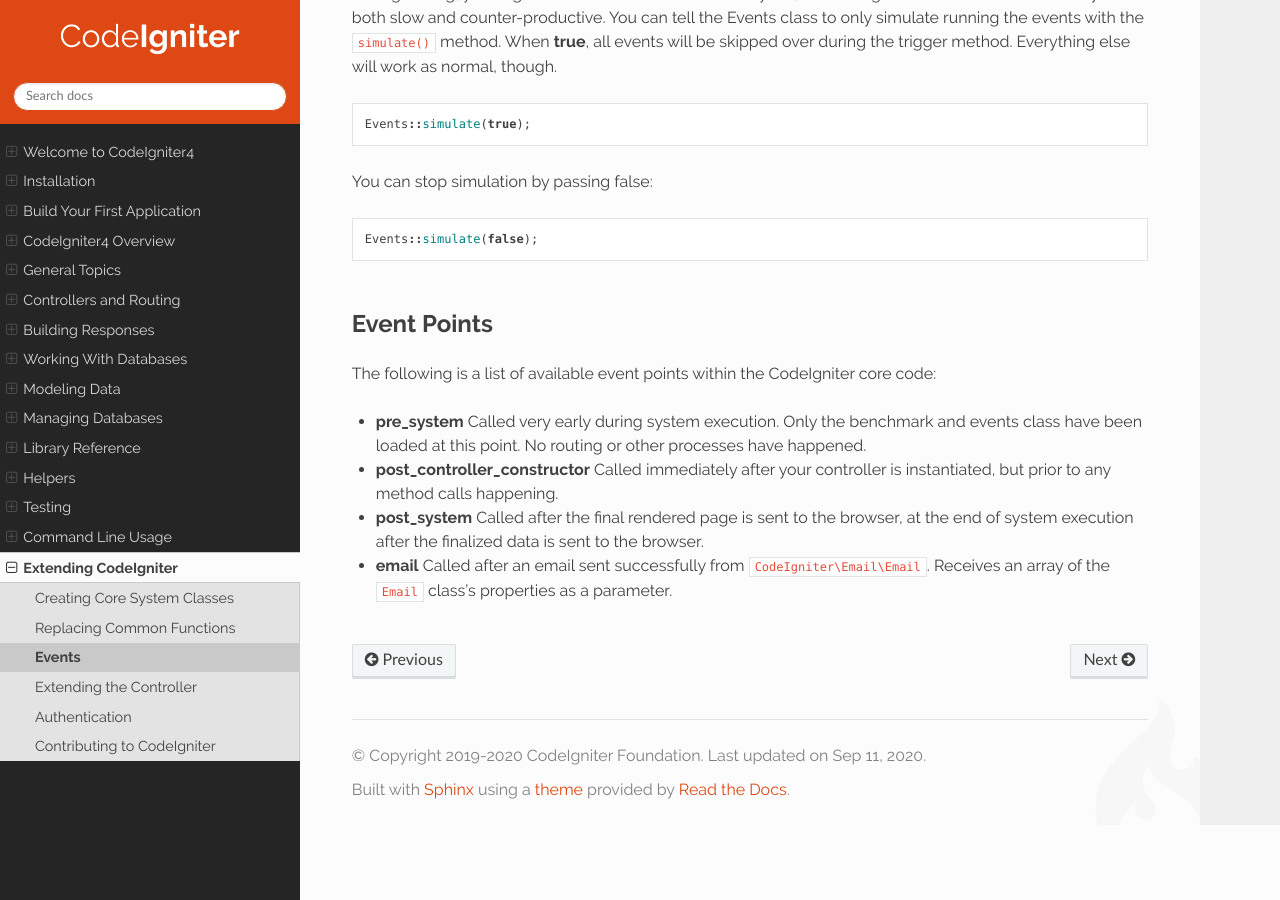
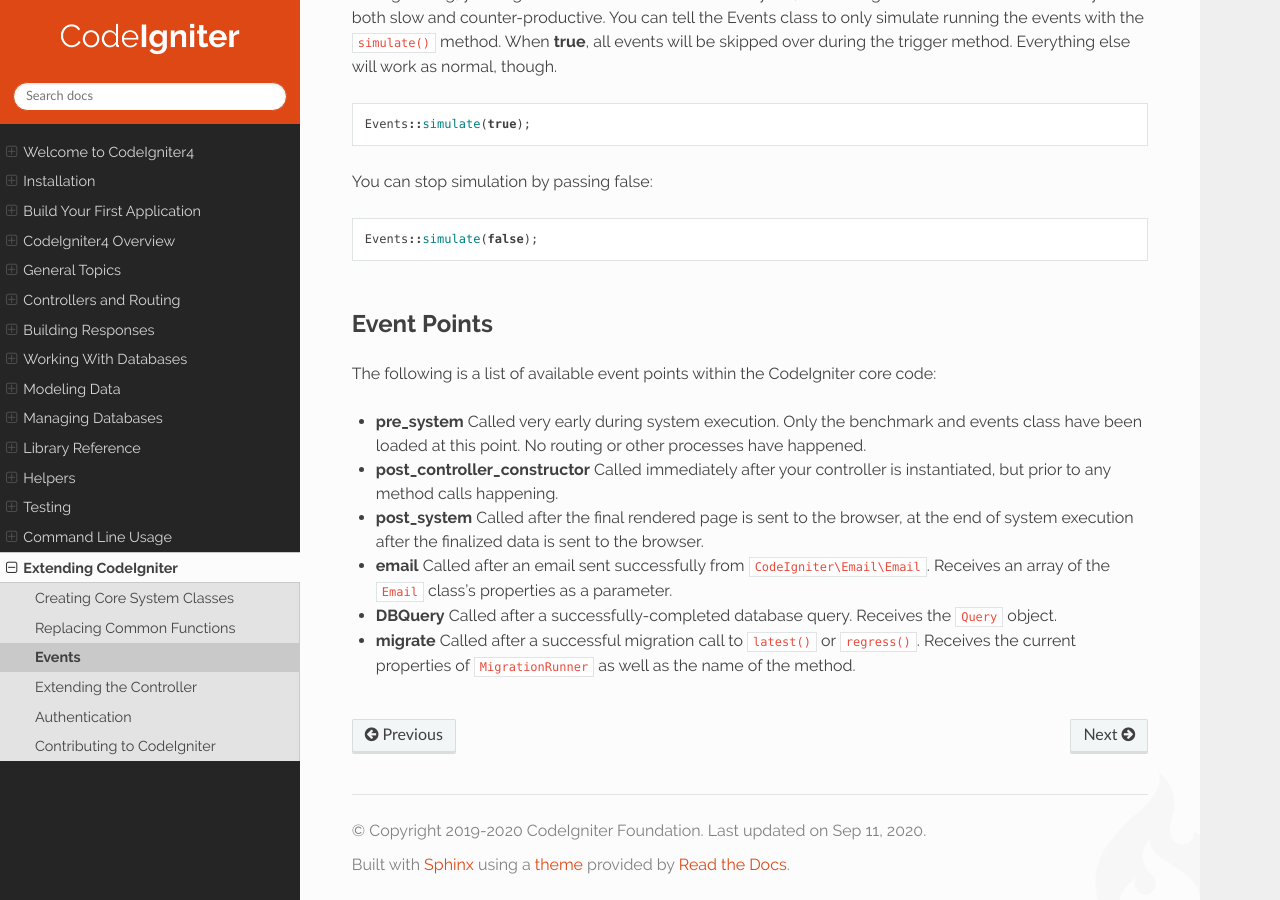
Before and after one commit to NEKOGET/ci4_user_guide_src, a Sphinx documentation site: the page built from source/extending/events.rst, in a window 1280 px wide and 900 px high, scrolled down 2241 px. Built offline with Sphinx 7.4.7 and the Read the Docs theme 2.0.0, drawn with Linux system fonts in a browser that asks for light colours.

Commit message:
Add tests and docs

```diff
--- a/source/extending/events.rst
+++ b/source/extending/events.rst
@@ -109,3 +109,5 @@ The following is a list of available event points within the CodeIgniter core co
 * **post_controller_constructor** Called immediately after your controller is instantiated, but prior to any method calls happening.
 * **post_system** Called after the final rendered page is sent to the browser, at the end of system execution after the finalized data is sent to the browser.
 * **email** Called after an email sent successfully from ``CodeIgniter\Email\Email``. Receives an array of the ``Email`` class's properties as a parameter.
+* **DBQuery** Called after a successfully-completed database query. Receives the ``Query`` object.
+* **migrate** Called after a successful migration call to ``latest()`` or ``regress()``. Receives the current properties of ``MigrationRunner`` as well as the name of the method.
```
